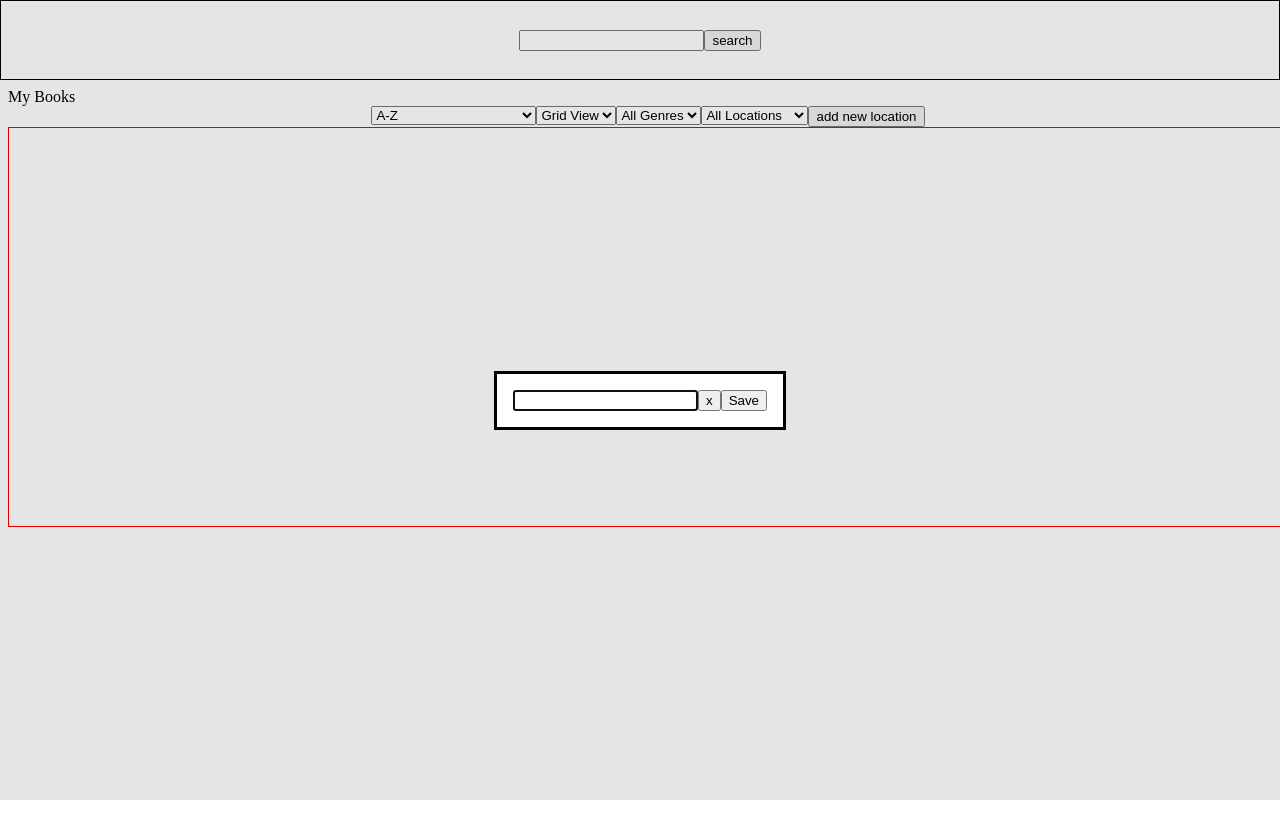
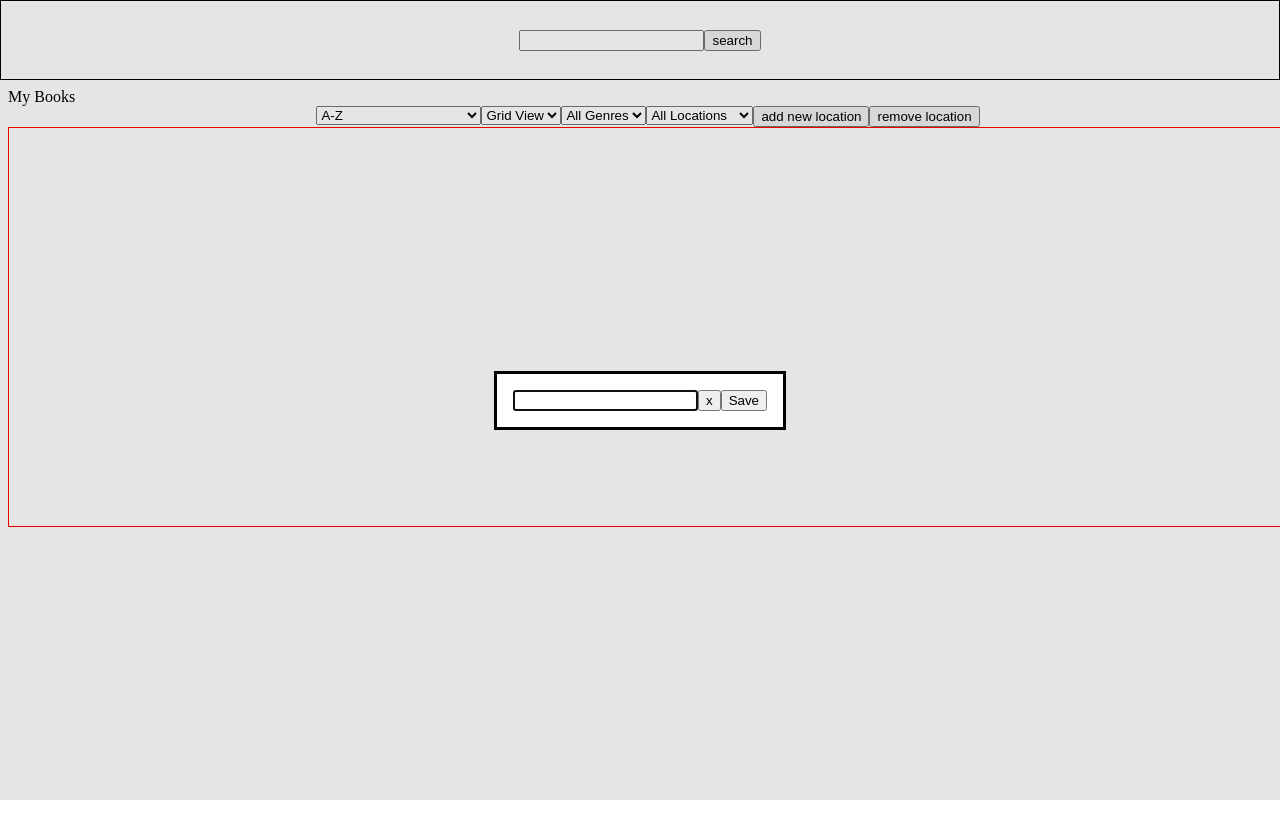
Before and after one commit to SigmundTao/Book-collection-app, a plain HTML site: page index.html in a window 1280 px wide. Both pictures are taken after a click on the button "add new location". Drawn offline with Linux system fonts and the light colour scheme.

Commit message:
User can remove locations

```diff
--- a/script.js
+++ b/script.js
@@ -296,6 +296,9 @@ function generateLibraryPage(){
     genreSelect.classList.add('genre-select');
     genreContainer.appendChild(genreSelect);
 
+    const removeLocationDialog = document.createElement('dialog');
+    libraryPage.appendChild(removeLocationDialog);
+
     const locationContainer = document.createElement('div');
     filterBar.appendChild(locationContainer);
     locationSelect = document.createElement('select');
@@ -312,12 +315,30 @@ function generateLibraryPage(){
         location.value = l;
         location.innerText = l;
 
-        locationSelect.appendChild(location)
+        locationSelect.appendChild(location);
+
+        const locationCard = document.createElement('div');
+        locationCard.innerText = l;
+        locationCard.classList.add('location-card')
+        removeLocationDialog.appendChild(locationCard);
+
+        locationCard.addEventListener('click', () => {
+            removeLocation(locationCard.innerText, removeLocationDialog);
+        })
     })
 
     const addNewLocationBtn = document.createElement('button');
     addNewLocationBtn.innerText = 'add new location'
     filterBar.appendChild(addNewLocationBtn);
+
+    const removeLocationBtn = document.createElement('button');
+    removeLocationBtn.innerText = 'remove location'
+    filterBar.appendChild(removeLocationBtn);
+    removeLocationBtn.addEventListener('click', () => {
+        openDialog(removeLocationDialog)
+    })
+
+
 
     booksHolder = document.createElement('div');
     booksHolder.classList.add('books-holder');
@@ -364,7 +385,7 @@ function generateLibraryPage(){
         closeDialog(newLocationDialog);
     })
 
-    addNewLocationBtn.addEventListener('click', () => {addNewLocation(newLocationDialog)})
+    addNewLocationBtn.addEventListener('click', () => {openDialog(newLocationDialog)})
 
     fillGenreOptions();
     sortSelect.value = 'A-Z';
@@ -553,7 +574,7 @@ function filterBooks(){
     displayMyBooks()
 }
 
-function addNewLocation(dialog){
+function openDialog(dialog){
     dialog.showModal();
 }
 
@@ -567,4 +588,11 @@ function closeDialog(dialog){
     dialog.close();
 }
 
+function removeLocation(location, dialog){
+    user.locations = user.locations.filter(l => l !== location);
+    updateUserData()
+    closeDialog(dialog)
+    generateLibraryPage()
+}
+
 generateLibraryPage();
--- a/styles.css
+++ b/styles.css
@@ -73,6 +73,11 @@ body {
     justify-content: center;
 }
 
+.location-card:hover {
+    cursor: pointer;
+    border: 1px solid black;
+}
+
 /* grid view */
 .grid-view-container {
     display: flex;
```
